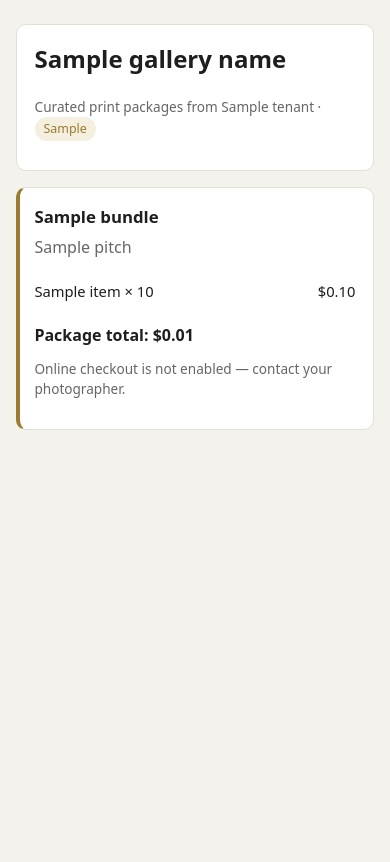
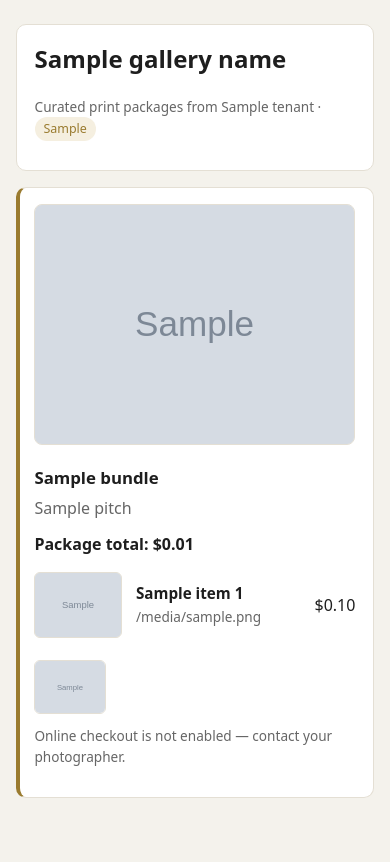
Before and after one commit to Ayyitskevin/plutus, a FastAPI app: template templates/store_offer.html in a window 390 px wide. Shown: the part 110-972 px from the top of the page. Before the commit the page ends 540 px from the top, so only its background shows below. Run offline with FastAPI, Linux system fonts and the light colour scheme; the template is opened without the code that fills it: most values are stand-ins (such as "Sample title", 1, 10 or a date in 2020); grey boxes marked "Sample" are stand-in pictures; parts of the project's set-up code (start-up, migrations or seed data) failed here and were passed over; some libraries are stand-ins or nearby versions.

Commit message:
Add photo thumbnails to client offer pages
- Token-scoped /store/{slug}/offer/{token}/photo/{filename} with JPEG thumbs
- Hero image + per-item previews on store_offer.html (mobile-friendly grid)
- gallery_media resolves local/S3/Mise paths; caches resized thumbs

```diff
--- a/app/db.py
+++ b/app/db.py
@@ -400,6 +400,12 @@ def get_gallery_name(gallery_id: int) -> str | None:
             "SELECT name FROM galleries WHERE id=?", (gallery_id,)
         ).fetchone()
     return row["name"] if row else None
+
+
+def get_gallery(gallery_id: int) -> dict[str, Any] | None:
+    with connection() as con:
+        row = con.execute("SELECT * FROM galleries WHERE id=?", (gallery_id,)).fetchone()
+    return dict(row) if row else None
 
 
 def list_runs(*, limit: int = 20, tenant_id: str | None = None) -> list[dict[str, Any]]:
--- a/templates/store_offer.html
+++ b/templates/store_offer.html
@@ -1,5 +1,64 @@
 {% extends "base.html" %}
 {% block body %}
+<style>
+  .offer-hero {
+    display: grid;
+    grid-template-columns: minmax(0, 1.4fr) minmax(0, 1fr);
+    gap: 1.25rem;
+    align-items: start;
+  }
+  @media (max-width: 720px) {
+    .offer-hero { grid-template-columns: 1fr; }
+  }
+  .bundle-hero {
+    width: 100%;
+    aspect-ratio: 4 / 3;
+    object-fit: cover;
+    border-radius: 8px;
+    border: 1px solid var(--line);
+    background: #f0ede6;
+  }
+  .bundle-items { margin-top: 1rem; }
+  .bundle-item {
+    display: grid;
+    grid-template-columns: 88px minmax(0, 1fr) auto;
+    gap: .85rem;
+    align-items: center;
+    padding: .65rem 0;
+    border-top: 1px solid var(--line);
+  }
+  .bundle-item:first-child { border-top: 0; padding-top: 0; }
+  .bundle-item img {
+    width: 88px;
+    height: 66px;
+    object-fit: cover;
+    border-radius: 6px;
+    border: 1px solid var(--line);
+    background: #f0ede6;
+  }
+  .bundle-item-meta strong { display: block; font-size: .95rem; }
+  .bundle-item-meta .small { margin-top: .15rem; }
+  .photo-slots {
+    display: flex;
+    flex-wrap: wrap;
+    gap: .5rem;
+    margin-top: .75rem;
+  }
+  .photo-slots img {
+    width: 72px;
+    height: 54px;
+    object-fit: cover;
+    border-radius: 6px;
+    border: 1px solid var(--line);
+  }
+  .checkout-fields {
+    display: grid;
+    gap: .5rem;
+    margin-top: 1rem;
+    max-width: 320px;
+  }
+</style>
+
 <div class="card">
   <h2 style="margin-top:0">{{ gallery_name }}</h2>
   <p class="small">
@@ -10,22 +69,58 @@
 
 {% for bundle in bundles %}
 <div class="card bundle">
-  <h3>{{ bundle.title or ('Bundle ' ~ loop.index) }}</h3>
-  {% if bundle.pitch %}<p class="pitch">{{ bundle.pitch }}</p>{% endif %}
-  {% for item in bundle.get('items') or [] %}
-  <div class="item">
-    <span>{{ item.label or item.sku }} × {{ item.quantity or 1 }}</span>
-    <span class="money">{{ (item.unit_cents * (item.quantity or 1))|money }}</span>
+  <div class="offer-hero">
+    {% if bundle.hero_thumb_url %}
+    <img
+      class="bundle-hero"
+      src="{{ bundle.hero_thumb_url }}"
+      alt="{{ bundle.title or 'Print package' }}"
+      loading="lazy"
+    >
+    {% endif %}
+    <div>
+      <h3 style="margin:0 0 .35rem">{{ bundle.title or ('Bundle ' ~ loop.index) }}</h3>
+      {% if bundle.pitch %}<p class="pitch" style="margin:0">{{ bundle.pitch }}</p>{% endif %}
+      <p style="margin:.75rem 0 0"><strong>Package total: {{ bundle.total_cents|money }}</strong></p>
+    </div>
   </div>
-  {% endfor %}
-  <p style="margin:.75rem 0 0"><strong>Package total: {{ bundle.total_cents|money }}</strong></p>
+
+  {% if bundle.get('items') %}
+  <div class="bundle-items">
+    {% for item in bundle.get('items') or [] %}
+    <div class="bundle-item">
+      {% if item.photo and item.photo.thumb_url %}
+      <img src="{{ item.photo.thumb_url }}" alt="{{ item.label or item.sku }}" loading="lazy">
+      {% else %}
+      <div></div>
+      {% endif %}
+      <div class="bundle-item-meta">
+        <strong>{{ item.label or item.sku }}{% if item.size %} {{ item.size }}{% endif %}</strong>
+        {% if item.photo and item.photo.filename %}
+        <div class="small">{{ item.photo.filename }}</div>
+        {% endif %}
+      </div>
+      <div class="money">{{ (item.unit_cents * (item.qty or item.quantity or 1))|money }}</div>
+    </div>
+    {% endfor %}
+  </div>
+  {% endif %}
+
+  {% if bundle.get('photo_slot_urls') %}
+  <div class="photo-slots" aria-label="Suggested photos for this package">
+    {% for url in bundle.photo_slot_urls %}
+    <img src="{{ url }}" alt="" loading="lazy">
+    {% endfor %}
+  </div>
+  {% endif %}
+
   {% if stripe_enabled %}
-  <form method="post" action="/store/{{ slug }}/offer/{{ token }}/checkout" style="margin-top:1rem">
+  <form method="post" action="/store/{{ slug }}/offer/{{ token }}/checkout" class="checkout-fields">
     {% if csrf_token %}<input type="hidden" name="csrf_token" value="{{ csrf_token }}">{% endif %}
     <input type="hidden" name="bundle_index" value="{{ bundle.index }}">
     <label class="small">Email (optional) <input type="email" name="client_email"></label>
     <label class="small">Name (optional) <input type="text" name="client_name"></label>
-    <button type="submit" style="margin-top:.5rem">Buy this package</button>
+    <button type="submit">Buy this package</button>
   </form>
   {% else %}
   <p class="small" style="margin-top:.75rem">Online checkout is not enabled — contact your photographer.</p>
```
Also changed, not shown: app/gallery_media.py (added, +188 -0 lines), app/routes/storefront.py (+37 -1 lines), app/storefront.py (+9 -2 lines), docs/architecture.md (+6 -0 lines), tests/test_store_offer_photos.py (added, +78 -0 lines).
